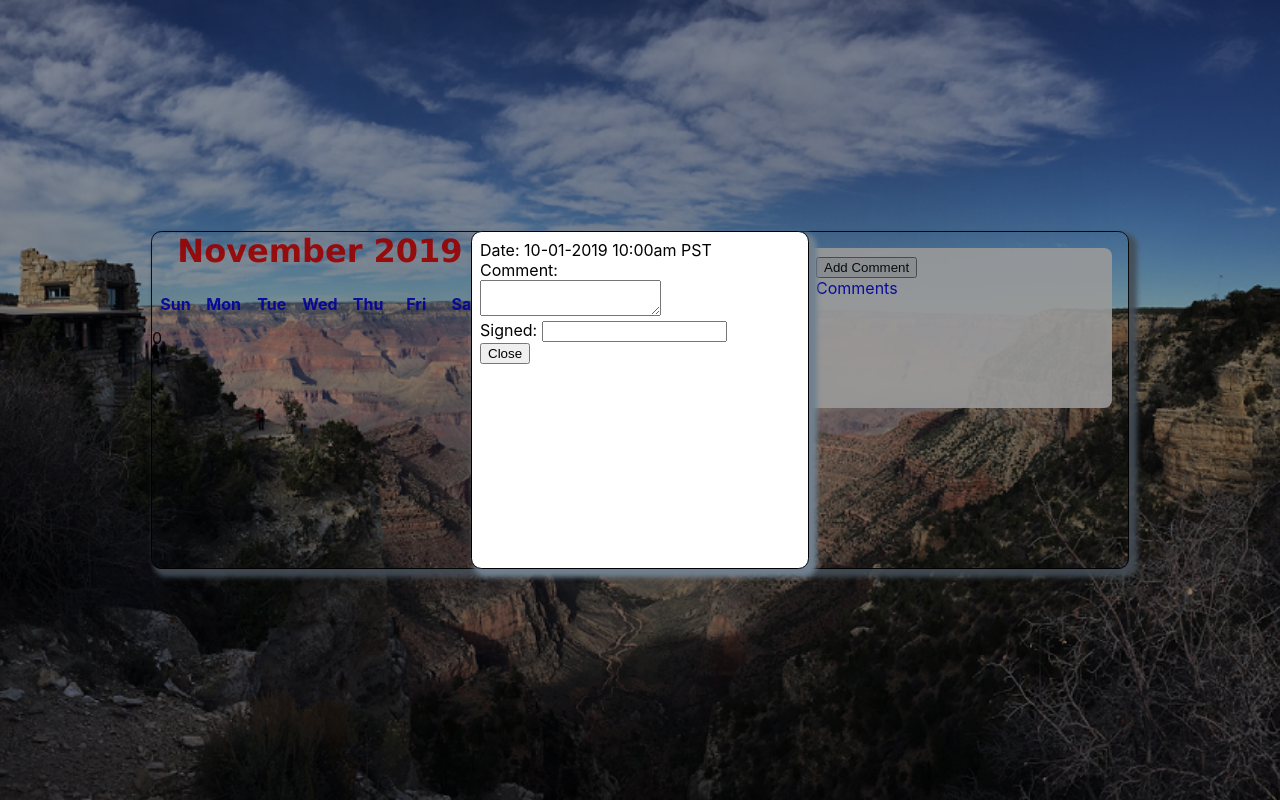
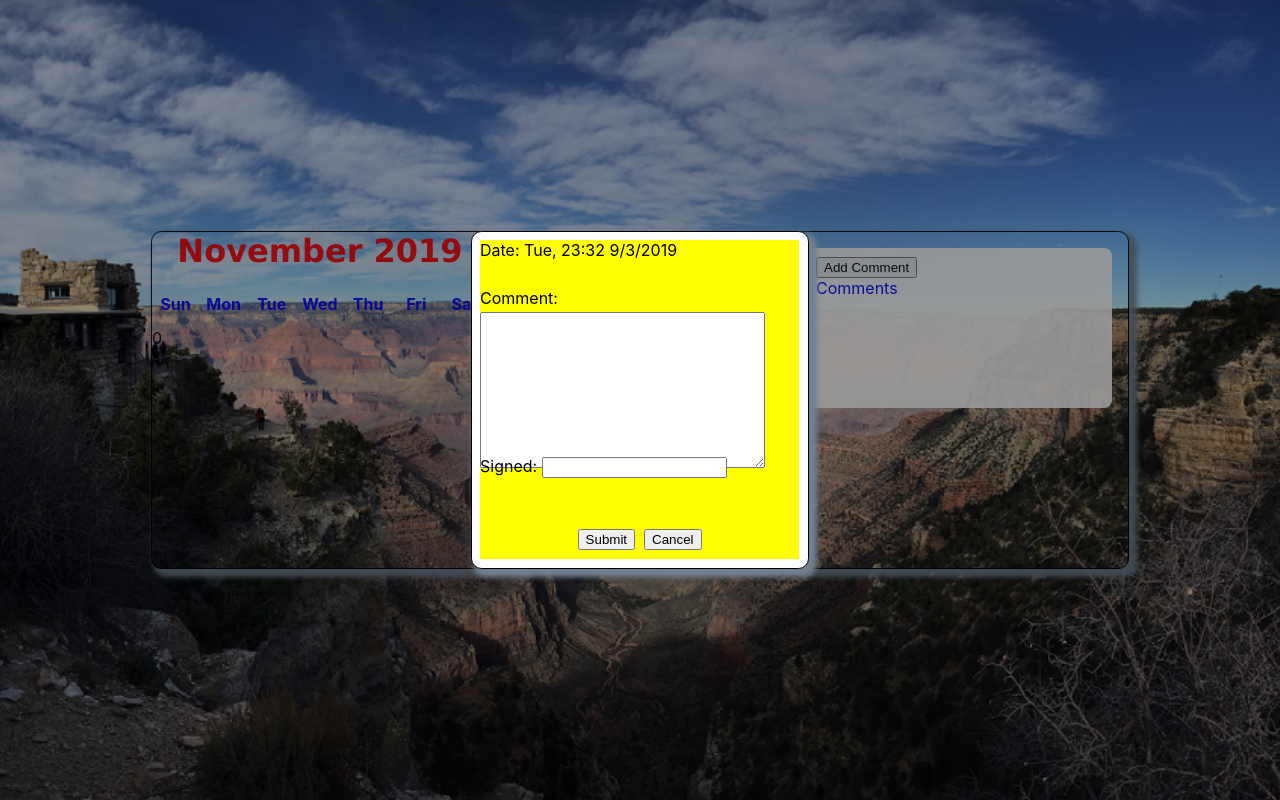
Before and after one commit to ocsfwarch/gc2019, a React (Create React App) app: page / in a window 1280 px wide. Both pictures are taken after a click on the button "Add Comment". Built offline with nearby package versions, Linux system fonts and the light colour scheme; no server answers.

Commit message:
Updates to comments

```diff
--- a/package.json
+++ b/package.json
@@ -1,6 +1,6 @@
 {
   "name": "gc2019",
-  "version": "0.1.0",
+  "version": "1.1.0",
   "private": true,
   "homepage": "https://www.ocsfwarch.com/GC2019",
   "dependencies": {
--- a/src/App.js
+++ b/src/App.js
@@ -1,7 +1,8 @@
 import React from 'react';
 
 // Declarations using ES6 modules
-import { BrowserRouter, Route, Link } from "react-router-dom";
+//import { BrowserRouter, Route, Link } from "react-router-dom";
+import { BrowserRouter, Route } from "react-router-dom";
 
 // Declarations using CommonJS modules
 //const BrowserRouter = require("react-router-dom").BrowserRouter;
@@ -9,15 +10,14 @@ import { BrowserRouter, Route, Link } from "react-router-dom";
 //const Link = require("react-router-dom").Link;import './App.css';
 
 import Container_flex from './components/Container_flex';
-import DlgContainer   from './components/OcsaDialog/DlgContainer';
+//import DlgContainer   from './components/OcsaDialog/DlgContainer';
 
 function App() {
 
   return (
-    <BrowserRouter>
+    <BrowserRouter basename="/GC2019">
       <div className="App">
         <Route path='/' exact component={Container_flex} />
-        <Route path='/comments'  component={DlgContainer} />
       </div>
     </BrowserRouter>
   );
--- a/src/components/AddComment/AddComment.css
+++ b/src/components/AddComment/AddComment.css
@@ -1,4 +1,19 @@
+.comment_form{
+    width:95%;
+    height:95%;
+    background-color:yellow;
+}
 .comment_image{
     width:100%;
     height:4em;
 }
+
+.comment_form_element{
+    float:left;
+    width:100%;
+    height:1.5em;
+}
+
+.comment_center{
+    text-align:center;
+}
--- a/src/components/AddComment/AddComment.js
+++ b/src/components/AddComment/AddComment.js
@@ -2,21 +2,91 @@ import React, { Component } from 'react';
 import './AddComment.css'
 
 export class AddComment extends Component {
+
+    constructor(props){
+        super(props);
+        this.state ={
+            keyId:0,
+            strDate:'',
+            comment:'',
+            signed:''
+        }
+    }
+
+    componentDidMount(){
+        this.setState({strDate:this.buildDateString()});
+    }
+
+    saveComment = (e) => {
+        e.preventDefault();
+        const gc2019Comment = {
+            itemKey: this.props.currentActiveId,
+            strDate: this.state.strDate,
+            strComment: this.state.comment,
+            strSigned: this.state.signed
+        }
+        if( typeof this.props.onSaveComment === 'function'){
+            this.props.onSaveComment(JSON.stringify(gc2019Comment));
+        }else{
+            console.log(typeof this.props.onSaveComment);
+        }
+    }
+
+    updateDate(strVal){
+        this.setState({strDate:strVal});
+    }
+
+    updateSigned(strVal){
+        this.setState({signed:strVal});
+    }
+
+    updateComment(strVal){
+        this.setState({comment:strVal});
+    }
+
+    buildDateString(){
+        const dtNow = new Date();
+        const nMonth = dtNow.getMonth()+1;
+        const nDay = dtNow.getDay();
+        const arrDays = ['Sun','Mon','Tue','Wed','Thu','Fri','Sat'];
+        const strDate = `${arrDays[nDay]}, ${dtNow.getHours()}:${dtNow.getMinutes()}  ${nMonth}/${dtNow.getDate()}/${dtNow.getFullYear()}`;
+        return strDate;
+    }
+
     render() {
         return (
-            <form>
+            <form className="comment_form" onSubmit={e => this.saveComment(e)}>
                 <section className="comment_form_element">
-                    <span className="">Date: 10-01-2019 10:00am PST</span>
+                    <span>{`Date: ${this.state.strDate}`}</span>
                 </section>
+                <section className="comment_form_element">&nbsp;</section>
                 <section className="comment_form_element">
                     <label htmlFor="GET-comment"> Comment: </label>
                 </section>
                 <section className="comment_form_element">
-                    <textarea id="GET-comment" name="GET-coment" />
+                    <textarea id="GET-comment"
+                                name="GET-coment"
+                                cols="33"
+                                rows="10"
+                                onChange={e => this.updateComment(e.target.value)} required />
                 </section>
+                <section className="comment_form_element">&nbsp;</section>
+                <section className="comment_form_element">&nbsp;</section>
+                <section className="comment_form_element">&nbsp;</section>
+                <section className="comment_form_element">&nbsp;</section>
+                <section className="comment_form_element">&nbsp;</section>
                 <section className="comment_form_element">
                     <label htmlFor="GET-signed">Signed: </label>
-                    <input type="text" id="GET-signed" name="GET-signed" />
+                    <input type="text"
+                            id="GET-signed"
+                            name="GET-signed"
+                            onChange={e => this.updateSigned(e.target.value)} />
+                </section>
+                <section className="comment_form_element">&nbsp;</section>
+                <section className="comment_form_element">&nbsp;</section>
+                <section className="comment_form_element comment_center">
+                    <input type="submit" value="Submit" />&nbsp;&nbsp;
+                    <input type="button" value="Cancel" onClick={this.props.closeComment} />
                 </section>
             </form>
         )
--- a/src/components/Container_flex.js
+++ b/src/components/Container_flex.js
@@ -8,9 +8,7 @@ import DlgItem from './OcsaDialog/DlgItem';
 export class Container_flex extends Component {
 
     state = {
-        intDisplay:{
-            nId:0,
-            strDetails:`This is where the trip information will go`},
+        currentActiveId:0,
         calItems:[
             {
                 key:0,
@@ -71,12 +69,18 @@ export class Container_flex extends Component {
         console.log(`onAddComment = ${value}`);
     }
 
+    onSaveComment = (value) => {
+        console.log(`onSaveComment = ${value}`);
+        this.setState({dlg:{active:false}});
+    }
+
     onChangeCalDisplay = (value) => {
         const tempItems = this.state.itinItems.filter((e) => e.key === Number(value));
         if(tempItems.length !== 0){
+            this.setState({currentActiveId: value});
             this.setState({dispItems:tempItems.slice(0)});
         }else{
-            //this.setState({intDisplay:{nId:0,strDetails:`Sorry that is inactive`}});
+            this.setState({currentActiveId:0});
             this.setState({dispItems:this.state.itinItems.slice(0)});
         }
         console.log(`onChangeCalDisplay key = ${this.state.dispItems[0].key}`);
@@ -103,7 +107,7 @@ export class Container_flex extends Component {
                     <OcsaCalendar  calItems={this.state.calItems}   onChangeCalDisplay={this.onChangeCalDisplay} />
                     <OcsaItinerary dispItems={this.state.dispItems} onAddComment={this.onAddComment}/>
                     <DlgContainer  active={this.state.dlg.active} />
-                    <DlgItem       active={this.state.dlg.active }  onCloseDlg={this.onCloseDlg} />
+                    <DlgItem       active={this.state.dlg.active } currentActiveId={this.state.currentActiveId}  onSaveComment={this.onSaveComment} onCloseDlg={this.onCloseDlg} />
 
             </div>
         )
--- a/src/components/OcsaDialog/DlgItem.css
+++ b/src/components/OcsaDialog/DlgItem.css
@@ -4,8 +4,8 @@
     left:0;
     right:0;
     transform: translateY(-50%);
-    width:15em;
-    height:15em;
+    width:17em;
+    height:21em;
     background-color:#ffffff;
     border-radius:.65em;
     overflow:hidden;
--- a/src/components/OcsaDialog/DlgItem.js
+++ b/src/components/OcsaDialog/DlgItem.js
@@ -9,8 +9,7 @@ export class DlgItem extends Component {
         return (
             <div className={classStyle}>
                 <section className="dlg_item_content">
-                    <AddComment />
-                    <input type="button" value="Close" onClick={this.props.onCloseDlg} />
+                    <AddComment currentActiveId={this.props.currentActiveId} onSaveComment={this.props.onSaveComment} closeComment={this.props.onCloseDlg}/>
                 </section>
             </div>
         )
```
Also changed, not shown: src/serviceWorker.js (deleted, +0 -135 lines).
